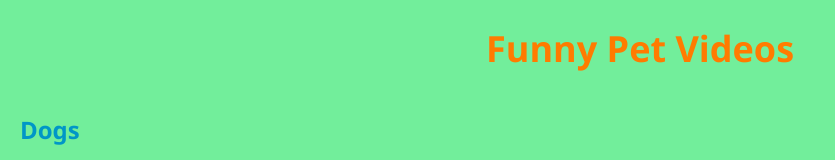
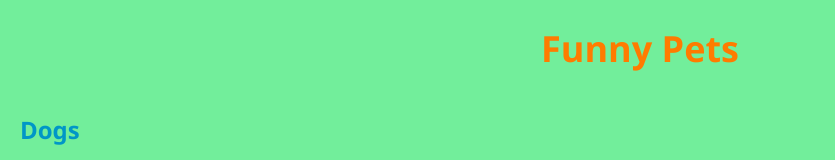
Before and after one commit to smaiyaanwar-1/funny-pets, a plain HTML site: page index.html in a window 1280 px wide. Shown: the top 160 px of the page, without its empty margins (0-835 px from the left). Drawn offline with Linux system fonts and the light colour scheme; grey boxes are pictures that could not be loaded.

Commit message:
Update index.html

```diff
--- a/index.html
+++ b/index.html
@@ -2,12 +2,12 @@
 <html lang="en">
 <head>
   <meta charset="UTF-8">
-  <title>Funny Pet Videos</title>
+  <title>Funny Pets </title>
   <link rel="stylesheet" href="style.css">
 </head>
 <body>
 
-  <h1> Funny Pet Videos</h1>
+  <h1> Funny Pets </h1>
 
   <section>
     <h2>Dogs</h2>
```
